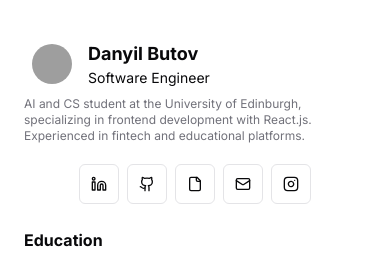
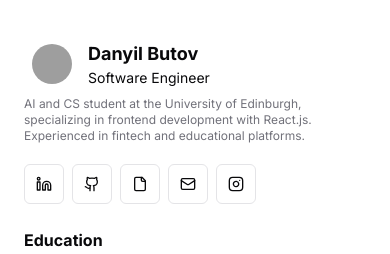
Before and after one commit to HJyup/hjyup-personal-page, a Next.js app: page / in a window 390 px wide. Shown: the top 254 px of the page. Built offline with nearby package versions, Linux system fonts and the light colour scheme; grey boxes are pictures that could not be loaded.

Commit message:
fix: change button positions

```diff
--- a/src/components/module/contact.tsx
+++ b/src/components/module/contact.tsx
@@ -12,9 +12,7 @@ import { LINKS } from '@/const';
 import { LinkButton } from '../ui';
 
 const ContactLayout = ({ children }: { children: ReactNode }) => (
-  <div className="flex gap-2 mt-5 justify-center md:justify-start">
-    {children}
-  </div>
+  <div className="flex gap-2 mt-5 justify-start">{children}</div>
 );
 
 const Contact = () => {
```
